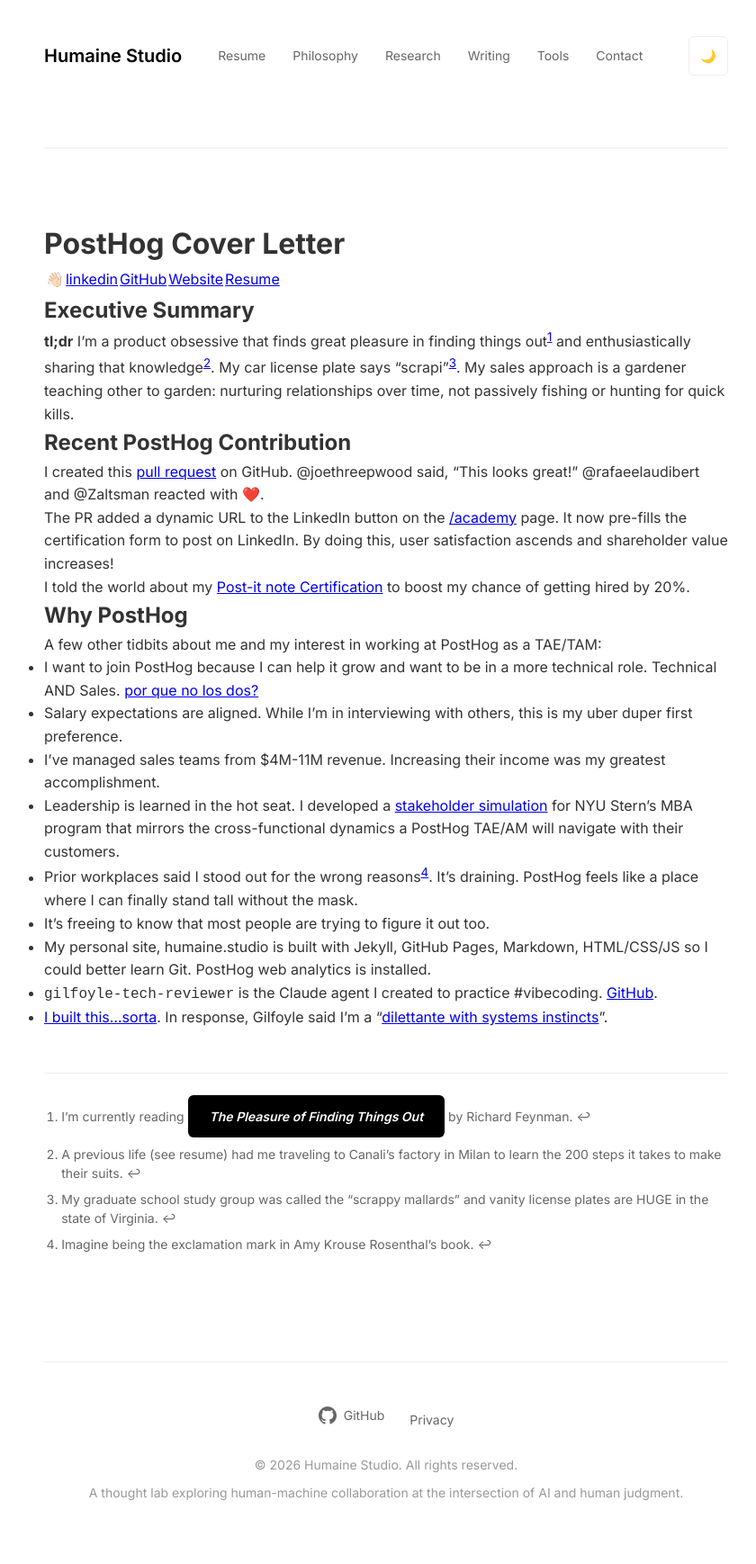
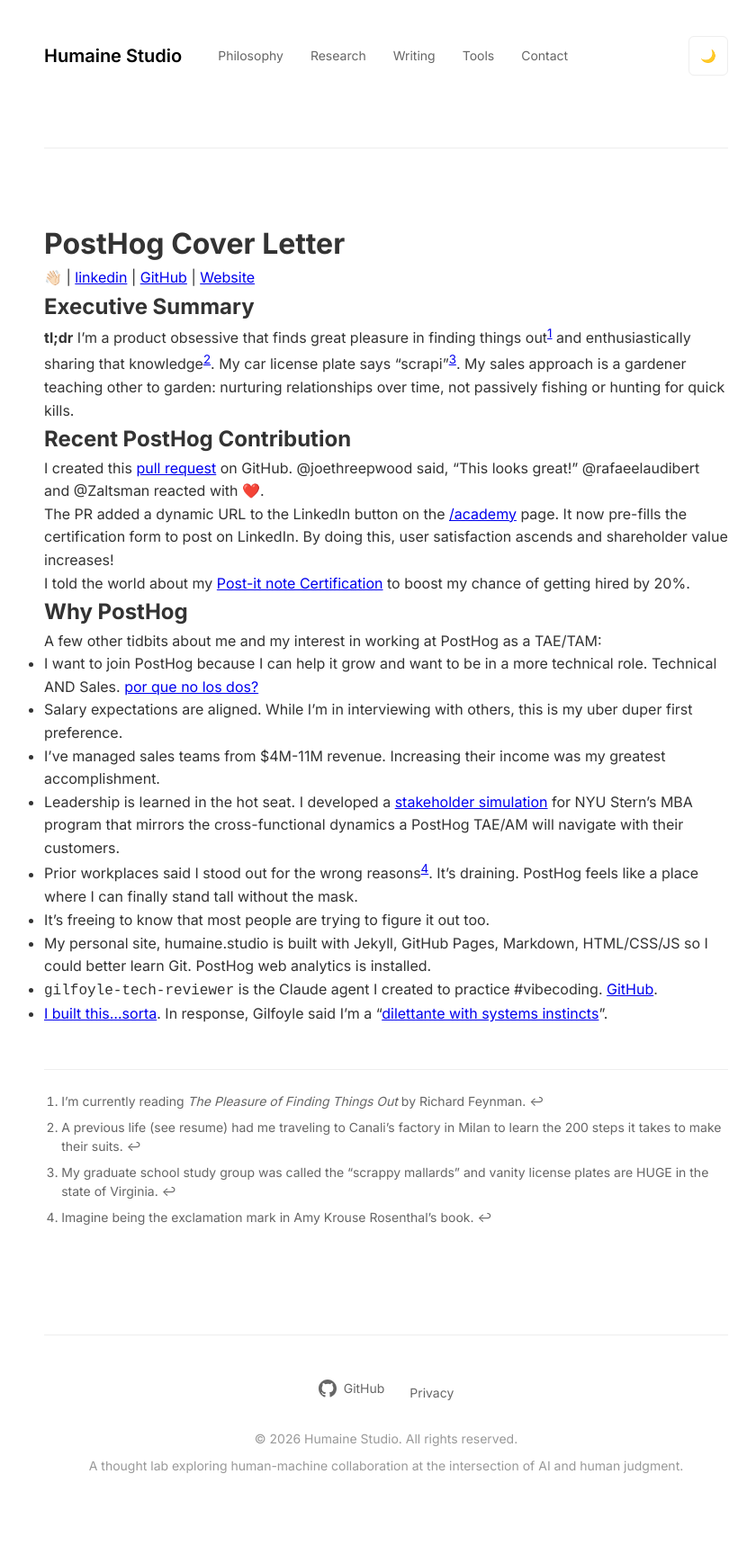
Before and after one commit to miqcie/Humaine-studio, a Jekyll site: the page built from posthog-cover-letter.md, in a window 1280 px wide. Shown: the whole page at 90% size, without its empty margins (211-1051 px from the left). Built offline with Jekyll 4.4.1, drawn with Linux system fonts in a browser that asks for light colours; after the commit the page ends 1708 px from its top, so only the background shows below that.

Commit message:
Remove resume: nav link, PDF, button CSS, cover-letter link
The homepage resume section was already gone; the nav link pointed at a
dead #resume anchor. The .pdf button style also turned inline footnote
PDF links into buttons. Nav Tools now points at /tools/.

Co-Authored-By: Claude Opus 5.5 <noreply@anthropic.com>

```diff
--- a/_includes/header.html
+++ b/_includes/header.html
@@ -11,11 +11,10 @@
         <!-- Navigation menu -->
         <div class="nav-menu">
             <div class="nav-links">
-                <a href="{{ '/#resume' | relative_url }}" class="nav-link">Resume</a>
                 <a href="{{ '/#philosophy' | relative_url }}" class="nav-link">Philosophy</a>
                 <a href="{{ '/#research' | relative_url }}" class="nav-link">Research</a>
                 <a href="{{ '/#writing' | relative_url }}" class="nav-link">Writing</a>
-                <a href="{{ '/calculator/' | relative_url }}" class="nav-link">Tools</a>
+                <a href="{{ '/tools/' | relative_url }}" class="nav-link">Tools</a>
                 <a href="{{ '/#contact' | relative_url }}" class="nav-link">Contact</a>
             </div>
         </div>
--- a/assets/css/main.css
+++ b/assets/css/main.css
@@ -700,24 +700,3 @@ body {
     color: var(--text-dark);
     text-decoration: underline;
 }
-
-/* Resume download button - minimal styling */
-.pdf-download-container {
-    text-align: center;
-    margin: 2rem 0;
-}
-
-a[href*=".pdf"] {
-    display: inline-block;
-    padding: 0.8rem 1.5rem;
-    background-color: var(--text-dark);
-    color: var(--bg-color);
-    border-radius: 6px;
-    font-weight: 600;
-    text-decoration: none;
-    transition: opacity 0.2s ease;
-}
-
-a[href*=".pdf"]:hover {
-    opacity: 0.8;
-}
--- a/posthog-cover-letter.md
+++ b/posthog-cover-letter.md
@@ -7,8 +7,7 @@ description: "Cover letter for PostHog Technical Account Executive/Manager posit
 
 # PostHog Cover Letter
 
-👋🏻 | [linkedin](https://www.linkedin.com/in/c-mcconnell) | [GitHub](https://github.com/miqcie) | [Website](https://humaine.studio) | [Resume](https://humaine.studio/#resume)
-
+👋🏻 | [linkedin](https://www.linkedin.com/in/c-mcconnell) | [GitHub](https://github.com/miqcie) | [Website](https://humaine.studio)
 ## Executive Summary
 
 **tl;dr** I'm a product obsessive that finds great pleasure in finding things out[^1] and enthusiastically sharing that knowledge[^2]. My car license plate says "scrapi"[^3]. My sales approach is a gardener teaching other to garden: nurturing relationships over time, not passively fishing or hunting for quick kills.
```
Also changed, not shown: CLAUDE.md (+4 -5 lines), llm.txt (+4 -3 lines), 1 other file.
